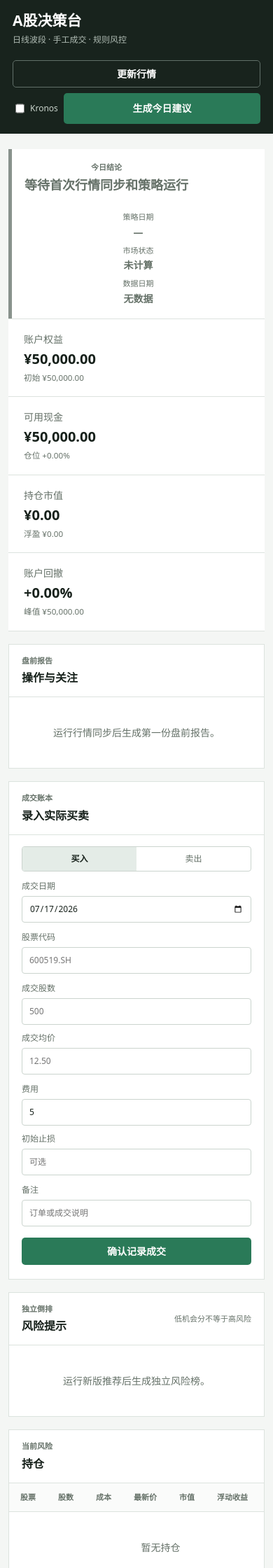
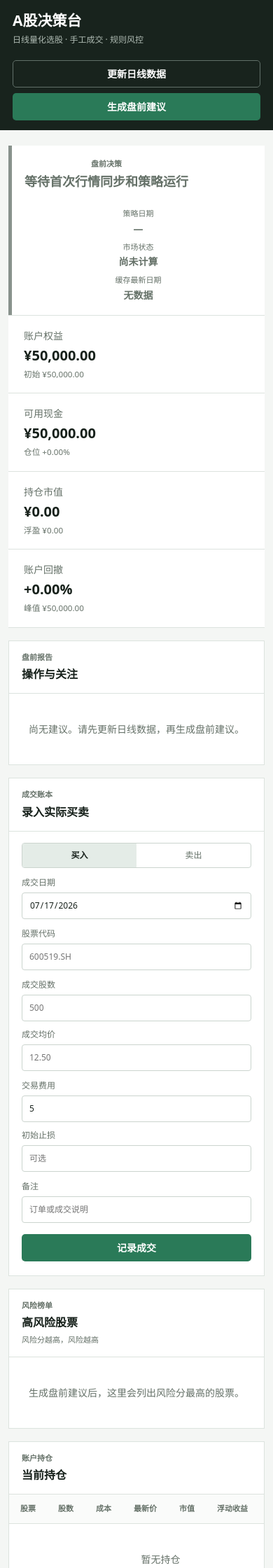
Before and after one commit to Tianpangp/stock_assistant, a Flask app: page / in a window 390 px wide; the page is wider, and only the part inside the window is pictured. Shown: the top 2240 px of that part at 70% size. Run offline with Flask 3, Linux system fonts and the light colour scheme; data comes from the database, SQL or seed files in the repository; data that the repository does not hold is empty.

Commit message:
准备发布到 github

```diff
--- /dev/null
+++ b/requirements-kronos.txt
@@ -0,0 +1,5 @@
+-r requirements.txt
+torch>=2.0.0
+einops==0.8.1
+huggingface_hub==0.33.1
+safetensors==0.6.2
--- a/requirements.txt
+++ b/requirements.txt
@@ -2,7 +2,3 @@ Flask==3.1.2
 pandas==3.0.3
 numpy==2.4.6
 baostock==0.9.3
-torch>=2.0.0
-einops==0.8.1
-huggingface_hub==0.33.1
-safetensors==0.6.2
--- a/stockapp/static/app.js
+++ b/stockapp/static/app.js
@@ -5,6 +5,13 @@ document.querySelectorAll('form').forEach((form) => {
       button.disabled = true;
       button.dataset.label = button.textContent;
       button.textContent = '处理中…';
+    }
+
+    if (form.hasAttribute('data-background-job')) {
+      const overlay = document.querySelector('[data-job-overlay]');
+      const message = overlay?.querySelector('[data-job-message]');
+      if (message && form.dataset.jobLabel) message.textContent = form.dataset.jobLabel;
+      if (overlay) overlay.hidden = false;
     }
   });
 });
@@ -15,5 +22,5 @@ if (notices.length) {
 }
 
 if (document.querySelector('.job-status.running')) {
-  window.setTimeout(() => window.location.reload(), 5000);
+  window.setTimeout(() => window.location.reload(), 3000);
 }
--- a/stockapp/static/styles.css
+++ b/stockapp/static/styles.css
@@ -16,9 +16,11 @@
 }
 
 * { box-sizing: border-box; }
+html, body { max-width: 100%; overflow-x: clip; }
 body { margin: 0; background: var(--canvas); color: var(--ink); font: 14px/1.5 system-ui, -apple-system, BlinkMacSystemFont, "Segoe UI", sans-serif; letter-spacing: 0; }
 button, input { font: inherit; letter-spacing: 0; }
 .topbar { min-height: 76px; padding: 14px clamp(18px, 4vw, 52px); background: #18231d; color: white; display: flex; align-items: center; justify-content: space-between; gap: 20px; }
+.topbar > div, .topbar-actions, .topbar-actions form { min-width: 0; }
 .topbar h1 { margin: 0; font-size: 21px; font-weight: 700; }
 .topbar p { margin: 2px 0 0; color: #afbbb3; font-size: 12px; }
 .topbar-actions, .topbar-actions form { display: flex; align-items: center; gap: 8px; }
@@ -53,6 +55,7 @@ dd { margin: 2px 0 0; font-weight: 680; }
 .panel { background: var(--surface); border: 1px solid var(--line); margin-top: 18px; }
 .workspace-grid .panel { margin-top: 0; }
 .section-heading { min-height: 68px; padding: 15px 18px; border-bottom: 1px solid var(--line); display: flex; align-items: center; justify-content: space-between; gap: 14px; }
+.section-heading > * { min-width: 0; }
 .section-heading h2 { font-size: 16px; }
 .job-status, .data-meta { color: var(--muted); font-size: 11px; }
 .job-status.running { color: var(--blue); }
@@ -60,9 +63,10 @@ dd { margin: 2px 0 0; font-weight: 680; }
 .recommendation { padding: 16px 18px; border-bottom: 1px solid var(--line); }
 .recommendation:last-child { border-bottom: 0; }
 .recommendation-main { display: flex; gap: 12px; align-items: flex-start; }
+.recommendation-main > div { min-width: 0; }
 .recommendation h3 { margin: 0; font-size: 15px; }
 .recommendation h3 small, td small { display: block; color: var(--muted); font-size: 11px; font-weight: 500; }
-.recommendation p { margin: 3px 0 0; color: var(--muted); font-size: 12px; }
+.recommendation p { margin: 3px 0 0; color: var(--muted); font-size: 12px; overflow-wrap: anywhere; }
 .recommendation dl { display: grid; grid-template-columns: repeat(4, 1fr); gap: 10px; margin: 13px 0 0 58px; }
 .risk-grid { display: grid; grid-template-columns: repeat(5, minmax(0, 1fr)); }
 .risk-item { min-width: 0; padding: 16px; border-right: 1px solid var(--line); }
@@ -71,8 +75,8 @@ dd { margin: 2px 0 0; font-weight: 680; }
 .risk-item h3 { min-width: 0; margin: 0; font-size: 13px; }
 .risk-item h3 small { display: block; color: var(--muted); font-size: 10px; }
 .risk-item > strong { display: block; margin-top: 12px; color: var(--red); font-size: 20px; }
-.risk-item p { margin: 5px 0 0; color: var(--muted); font-size: 11px; }
-.action { display: inline-flex; justify-content: center; min-width: 46px; padding: 3px 6px; border-radius: 4px; font-size: 10px; font-weight: 800; }
+.risk-item p { margin: 5px 0 0; color: var(--muted); font-size: 11px; overflow-wrap: anywhere; }
+.action { display: inline-flex; flex: 0 0 auto; justify-content: center; min-width: 46px; padding: 3px 6px; border-radius: 4px; font-size: 10px; font-weight: 800; }
 .action.buy, .action.hold { color: var(--green); background: var(--green-soft); }
 .action.sell { color: var(--red); background: var(--red-soft); }
 .action.reduce, .action.watch { color: var(--amber); background: var(--amber-soft); }
@@ -83,7 +87,7 @@ input:focus { border-color: var(--green); box-shadow: 0 0 0 3px rgba(23, 107, 77
 .two-columns { display: grid; grid-template-columns: 1fr 1fr; gap: 10px; }
 .segmented { display: grid; grid-template-columns: 1fr 1fr; border: 1px solid #cbd4ce; border-radius: 4px; overflow: hidden; }
 .segmented label { display: block; text-align: center; color: var(--muted); cursor: pointer; }
-.segmented input { position: absolute; opacity: 0; pointer-events: none; }
+.segmented input { position: absolute; width: 1px; height: 1px; opacity: 0; pointer-events: none; }
 .segmented span { display: block; padding: 8px; }
 .segmented input:checked + span { background: #e4ece7; color: var(--ink); font-weight: 700; }
 .table-wrap { overflow-x: auto; }
@@ -98,6 +102,14 @@ tbody tr:last-child td { border-bottom: 0; }
 .settings { margin-top: 18px; color: var(--muted); }
 .settings summary { cursor: pointer; }
 .settings form { display: flex; align-items: end; gap: 8px; margin-top: 10px; max-width: 330px; }
+.job-overlay { position: fixed; inset: 0; z-index: 1000; display: grid; place-items: center; padding: 20px; background: rgba(18, 29, 23, .42); }
+.job-overlay[hidden] { display: none; }
+.job-dialog { width: min(360px, 100%); padding: 20px; border: 1px solid var(--line); border-radius: 6px; background: var(--surface); box-shadow: 0 14px 40px rgba(14, 24, 18, .20); display: flex; align-items: center; gap: 14px; }
+.job-dialog strong, .job-dialog span:not(.spinner) { display: block; }
+.job-dialog strong { margin-bottom: 2px; font-size: 15px; }
+.job-dialog span:not(.spinner) { color: var(--muted); font-size: 12px; }
+.spinner { width: 24px; height: 24px; flex: 0 0 24px; border: 3px solid #c9d8cf; border-top-color: var(--green); border-radius: 50%; animation: spin .8s linear infinite; }
+@keyframes spin { to { transform: rotate(360deg); } }
 
 @media (max-width: 900px) {
   .topbar { align-items: flex-start; flex-direction: column; }
@@ -129,4 +141,10 @@ tbody tr:last-child td { border-bottom: 0; }
   .risk-grid { grid-template-columns: 1fr; }
   .risk-item { border-right: 0; }
   .two-columns { grid-template-columns: 1fr; }
+  .section-heading { align-items: flex-start; flex-direction: column; gap: 5px; }
+  .data-meta { text-align: left; }
 }
+
+@media (prefers-reduced-motion: reduce) {
+  .spinner { animation-duration: 1.8s; }
+}
--- a/stockapp/templates/dashboard.html
+++ b/stockapp/templates/dashboard.html
@@ -11,15 +11,17 @@
   <header class="topbar">
     <div>
       <h1>A股决策台</h1>
-      <p>日线波段 · 手工成交 · 规则风控</p>
+      <p>日线量化选股 · 手工成交 · 规则风控</p>
     </div>
     <div class="topbar-actions">
-      <form method="post" action="{{ url_for('start_sync') }}">
-        <button class="button secondary" type="submit" title="增量更新沪深300行情">更新行情</button>
+      <form method="post" action="{{ url_for('start_sync') }}" data-background-job data-job-label="正在更新日线数据">
+        <button class="button secondary" type="submit" title="增量更新沪深300日线数据">更新日线数据</button>
       </form>
-      <form method="post" action="{{ url_for('start_recommend') }}">
-        <label class="toggle"><input type="checkbox" name="use_kronos" value="1"><span>Kronos</span></label>
-        <button class="button primary" type="submit">生成今日建议</button>
+      <form method="post" action="{{ url_for('start_recommend') }}" data-background-job data-job-label="正在计算盘前建议">
+        {% if kronos_available %}
+        <label class="toggle"><input type="checkbox" name="use_kronos" value="1"><span>使用 Kronos</span></label>
+        {% endif %}
+        <button class="button primary" type="submit">生成盘前建议</button>
       </form>
     </div>
   </header>
@@ -31,13 +33,13 @@
 
     <section class="decision-band {{ (latest_run['market_regime'] if latest_run else 'EMPTY')|lower }}">
       <div>
-        <span class="eyebrow">今日结论</span>
+        <span class="eyebrow">盘前决策</span>
         <h2>{{ latest_run['message'] if latest_run else '等待首次行情同步和策略运行' }}</h2>
       </div>
       <dl>
         <div><dt>策略日期</dt><dd>{{ latest_run['trade_date'] if latest_run else '—' }}</dd></div>
-        <div><dt>市场状态</dt><dd>{{ latest_run['market_regime'] if latest_run else '未计算' }}{% if market_score is not none %} · {{ '%.0f'|format(market_score) }}分{% endif %}</dd></div>
-        <div><dt>数据日期</dt><dd>{{ data_status['latest_date'] or '无数据' }}</dd></div>
+        <div><dt>市场状态</dt><dd>{{ latest_run['market_regime']|market_label if latest_run else '尚未计算' }}{% if market_score is not none %} · {{ '%.0f'|format(market_score) }}分{% endif %}</dd></div>
+        <div><dt>缓存最新日期</dt><dd>{{ data_status['latest_date'] or '无数据' }}</dd></div>
       </dl>
     </section>
 
@@ -52,26 +54,26 @@
       <section class="panel recommendations-panel">
         <div class="section-heading">
           <div><span class="eyebrow">盘前报告</span><h2>操作与关注</h2></div>
-          {% if latest_job %}<span class="job-status {{ latest_job['status']|lower }}">{{ latest_job['job_type'] }} · {{ latest_job['status'] }}</span>{% endif %}
+          {% if latest_job %}<span class="job-status {{ latest_job['status']|lower }}">{{ latest_job['job_type']|job_type_label }} · {{ latest_job['status']|job_status_label }}</span>{% endif %}
         </div>
         {% if recommendations %}
           <div class="recommendation-list">
           {% for item in recommendations %}
             <article class="recommendation">
               <div class="recommendation-main">
-                <span class="action {{ item.action|lower }}">{{ item.action }}</span>
+                <span class="action {{ item.action|lower }}">{{ item.action|action_label }}</span>
                 <div><h3>{{ item.name }} <small>{{ item.code }}</small></h3><p>{{ item.reasons|join(' · ') }}</p></div>
               </div>
               <dl>
                 <div><dt>参考价</dt><dd>{{ '%.2f'|format(item.planned_price) if item.planned_price else '—' }}</dd></div>
                 <div><dt>数量</dt><dd>{{ item.quantity or '—' }}</dd></div>
                 <div><dt>止损</dt><dd>{{ '%.2f'|format(item.stop_price) if item.stop_price else '—' }}</dd></div>
-                <div><dt>机会 / 风险</dt><dd>{{ '%.1f'|format(item.score) if item.score else '—' }}{% if item.metrics.risk_score is defined %} / {{ '%.1f'|format(item.metrics.risk_score) }}{% endif %}</dd></div>
+                <div><dt title="风险分越高表示风险越高">机会分 / 风险分</dt><dd>{{ '%.1f'|format(item.score) if item.score else '—' }}{% if item.metrics.risk_score is defined %} / {{ '%.1f'|format(item.metrics.risk_score) }}{% endif %}</dd></div>
               </dl>
             </article>
           {% endfor %}
           </div>
-        {% else %}<div class="empty">运行行情同步后生成第一份盘前报告。</div>{% endif %}
+        {% else %}<div class="empty">尚无建议。请先更新日线数据，再生成盘前建议。</div>{% endif %}
       </section>
 
       <aside class="panel trade-panel">
@@ -88,32 +90,32 @@
             <label>成交均价<input type="number" name="price" min="0.01" step="0.01" placeholder="12.50" required></label>
           </div>
           <div class="two-columns">
-            <label>费用<input type="number" name="fee" min="0" step="0.01" value="5"></label>
+            <label>交易费用<input type="number" name="fee" min="0" step="0.01" value="5"></label>
             <label>初始止损<input type="number" name="stop_price" min="0" step="0.01" placeholder="可选"></label>
           </div>
           <label>备注<input name="notes" maxlength="200" placeholder="订单或成交说明"></label>
-          <button class="button primary full" type="submit">确认记录成交</button>
+          <button class="button primary full" type="submit">记录成交</button>
         </form>
       </aside>
     </div>
 
     <section class="panel risk-panel">
-      <div class="section-heading"><div><span class="eyebrow">独立倒排</span><h2>风险提示</h2></div><span class="data-meta">低机会分不等于高风险</span></div>
+      <div class="section-heading"><div><span class="eyebrow">风险榜单</span><h2>高风险股票</h2></div><span class="data-meta risk-direction">风险分越高，风险越高</span></div>
       {% if risk_alerts %}
       <div class="risk-grid">
         {% for item in risk_alerts %}
         <article class="risk-item">
-          <div><span class="action {{ 'sell' if item.level == 'HIGH_RISK' else 'watch' }}">{{ item.level }}</span><h3>{{ item.name }} <small>{{ item.code }}</small></h3></div>
+          <div><span class="action {{ 'sell' if item.level == 'HIGH_RISK' else 'watch' }}">{{ item.level|risk_label }}</span><h3>{{ item.name }} <small>{{ item.code }}</small></h3></div>
           <strong>{{ '%.1f'|format(item.risk_score) }}</strong>
           <p>{{ item.reasons|join(' · ') }}</p>
         </article>
         {% endfor %}
       </div>
-      {% else %}<div class="empty">运行新版推荐后生成独立风险榜。</div>{% endif %}
+      {% else %}<div class="empty">生成盘前建议后，这里会列出风险分最高的股票。</div>{% endif %}
     </section>
 
     <section class="panel">
-      <div class="section-heading"><div><span class="eyebrow">当前风险</span><h2>持仓</h2></div></div>
+      <div class="section-heading"><div><span class="eyebrow">账户持仓</span><h2>当前持仓</h2></div></div>
       <div class="table-wrap">
         <table>
           <thead><tr><th>股票</th><th>股数</th><th>成本</th><th>最新价</th><th>市值</th><th>浮动收益</th><th>当前止损</th></tr></thead>
@@ -127,7 +129,7 @@
     </section>
 
     <section class="panel">
-      <div class="section-heading"><div><span class="eyebrow">审计记录</span><h2>最近成交</h2></div><span class="data-meta">{{ data_status['securities'] or 0 }} 只证券 · {{ data_status['bars'] or 0 }} 根日K</span></div>
+      <div class="section-heading"><div><span class="eyebrow">交易记录</span><h2>最近成交</h2></div><span class="data-meta">{{ data_status['securities'] or 0 }} 只证券 · {{ data_status['bars'] or 0 }} 根日K</span></div>
       <div class="table-wrap">
         <table>
           <thead><tr><th>日期</th><th>股票</th><th>方向</th><th>股数</th><th>价格</th><th>费用</th><th>备注</th></tr></thead>
@@ -147,5 +149,14 @@
     </details>
     {% endif %}
   </main>
+  <div class="job-overlay" data-job-overlay role="status" aria-live="polite" {% if not latest_job or latest_job['status'] != 'RUNNING' %}hidden{% endif %}>
+    <div class="job-dialog">
+      <span class="spinner" aria-hidden="true"></span>
+      <div>
+        <strong data-job-message>{% if latest_job and latest_job['job_type'] == 'SYNC' %}正在更新日线数据{% else %}正在计算盘前建议{% endif %}</strong>
+        <span>任务在后台运行，完成后页面会自动刷新。</span>
+      </div>
+    </div>
+  </div>
 </body>
 </html>
```
Also changed, not shown: stockapp/cli.py (+11 -2 lines), stockapp/config.py (+23 -3 lines), stockapp/strategy.py (+46 -23 lines), stockapp/web.py (+46 -2 lines), tests/test_app.py (+19 -0 lines), tests/test_strategy.py (+33 -2 lines), README.md, assets/image-20260717174308157.png (added), 2 other files.
